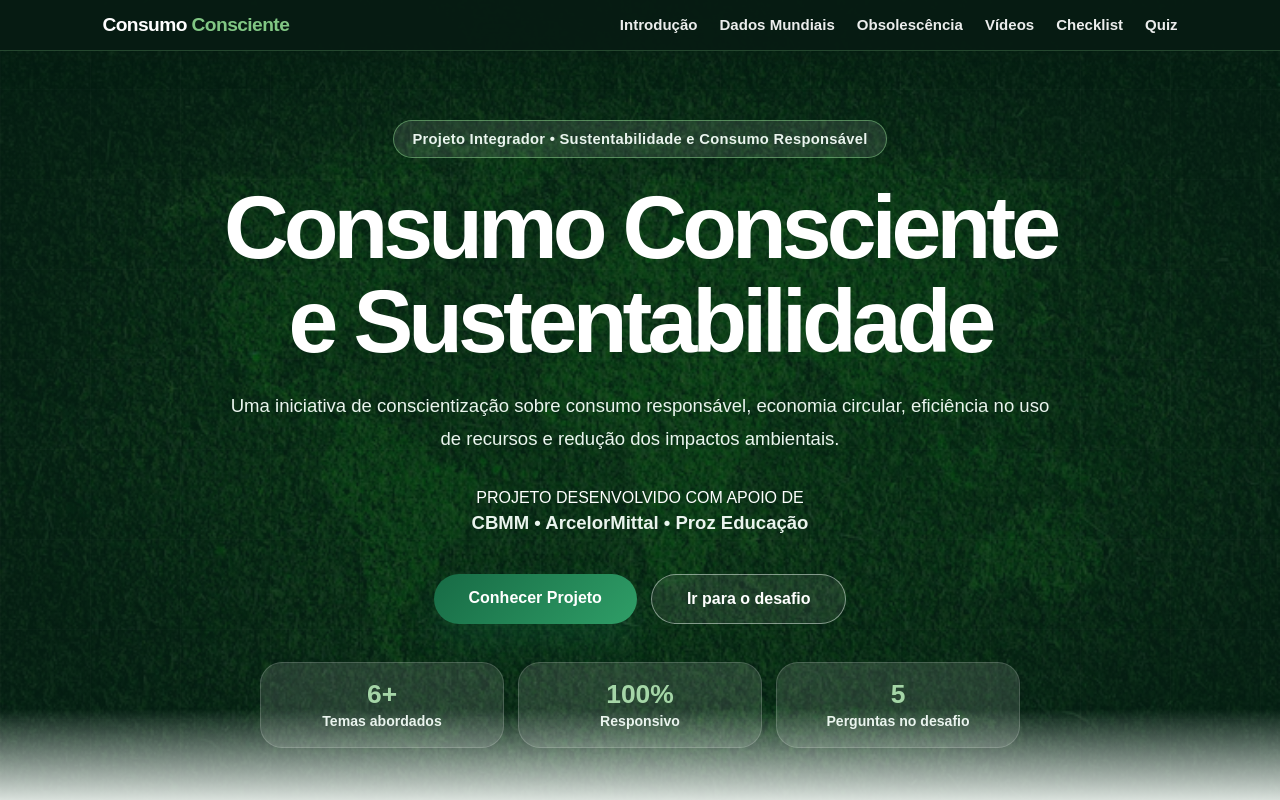
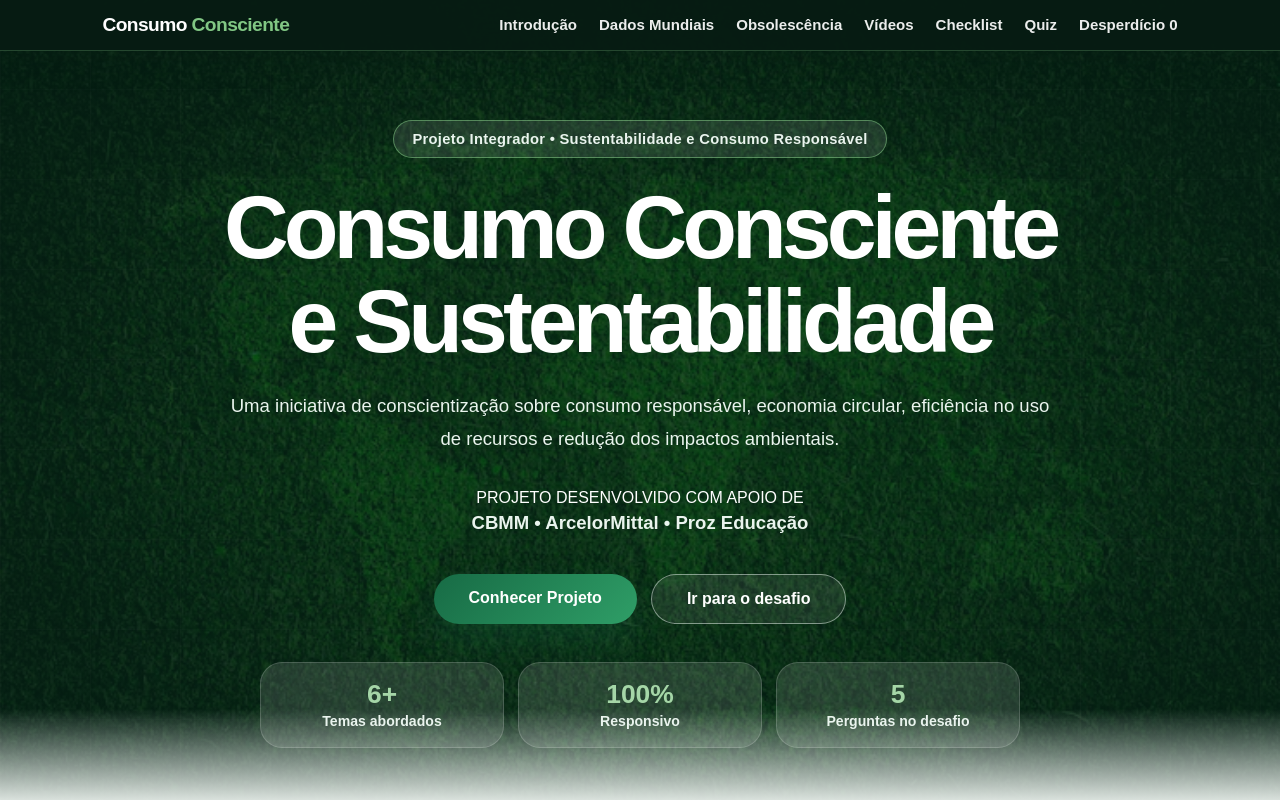
Before and after one commit to leticia-sanders/projeto_integrador_em_grupo, a plain HTML site: page index.html in a window 1280 px wide. Shown: the top 800 px of the page. Drawn offline with Linux system fonts and the light colour scheme.

Commit message:
Add link Desperdicio 0 no header

```diff
--- a/index.html
+++ b/index.html
@@ -56,6 +56,11 @@
     <li>
      <a href="#quiz">
       Quiz
+     </a>
+    </li>
+        <li>
+     <a href="#desperdicio_0">
+     Desperdício 0
      </a>
     </li>
    </ul>
```
